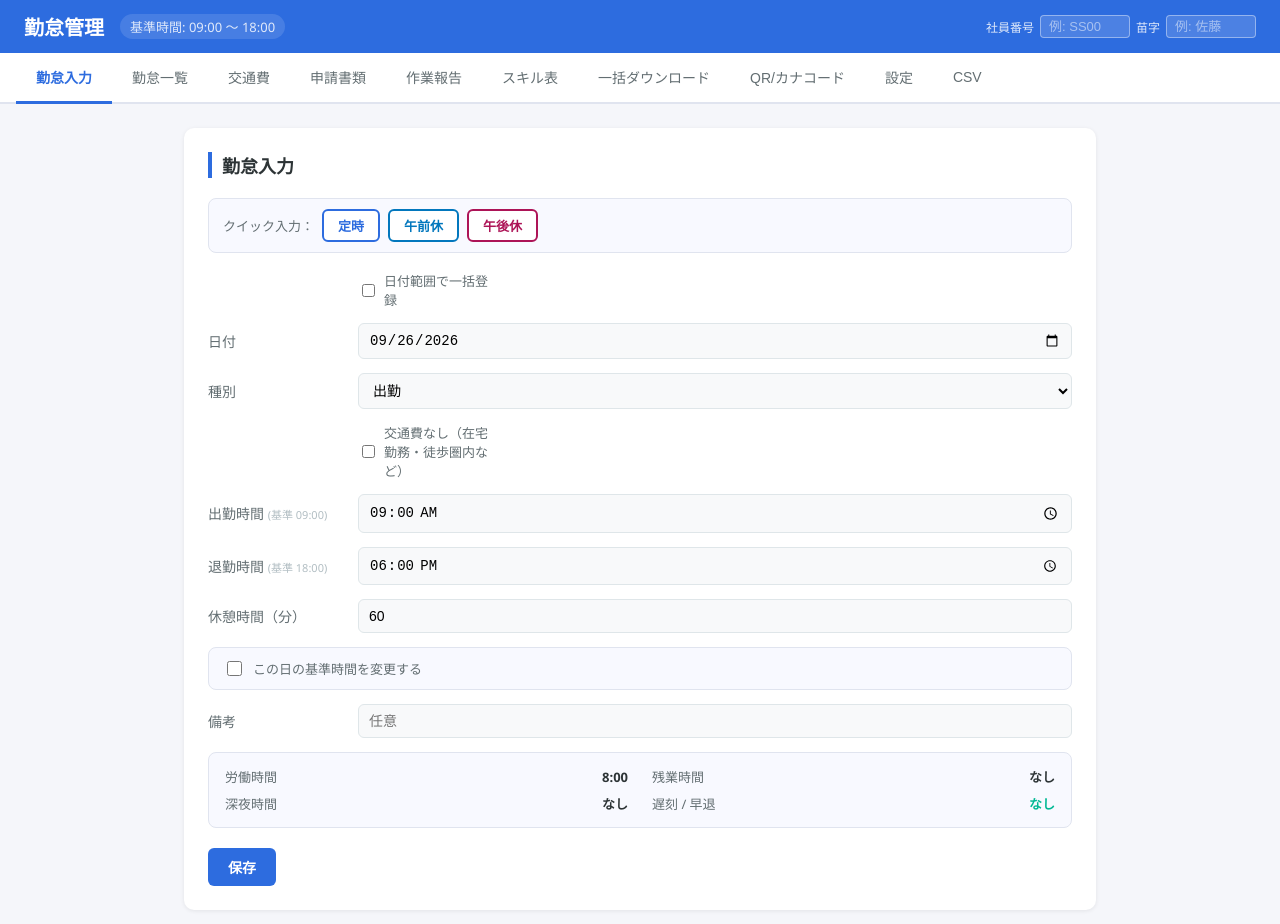
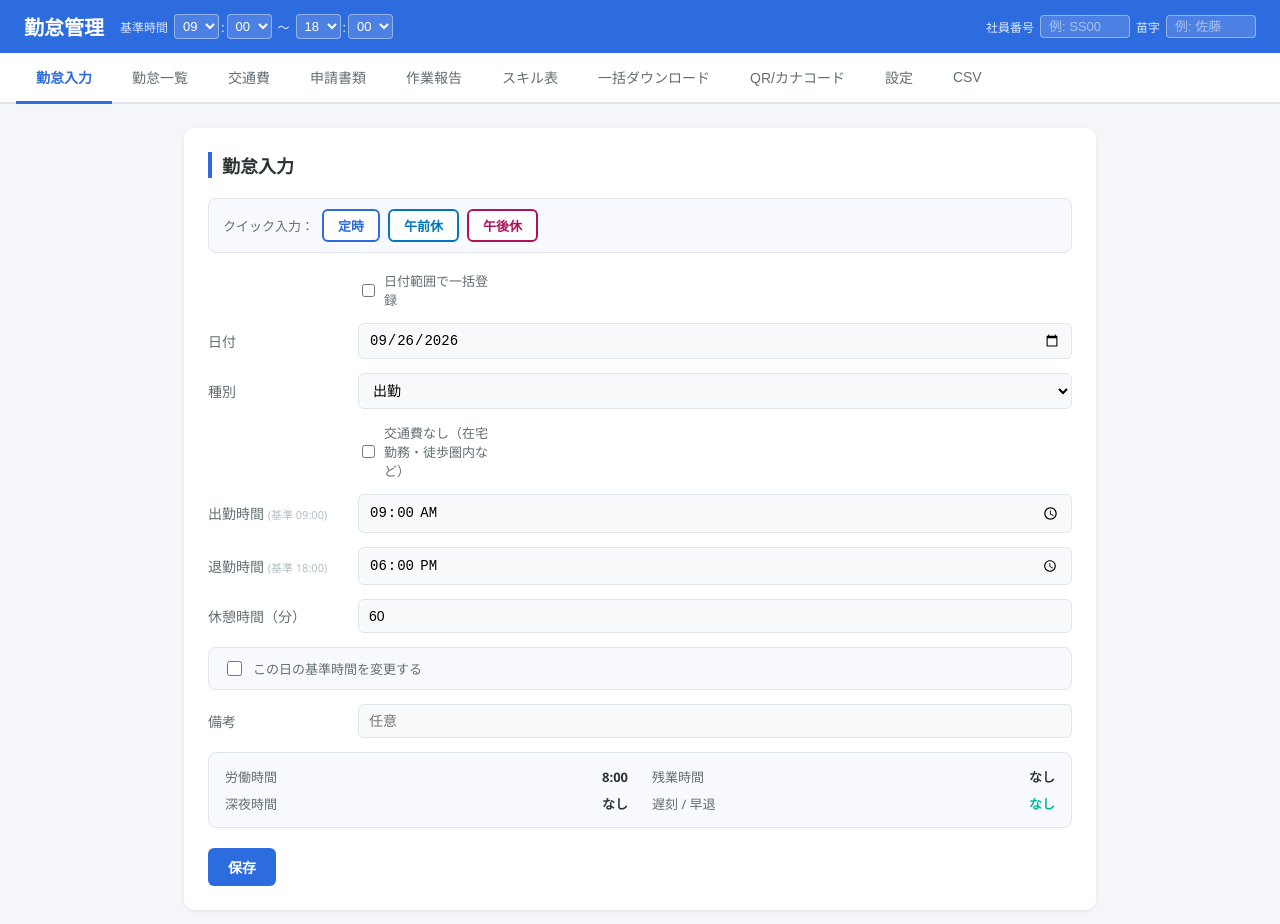
Before and after one commit to Satou-h/my-clocking-app2, a React (Vite) app: page / in a window 1280 px wide. Shown: the top 924 px of the page. Built offline with nearby package versions, Linux system fonts and the light colour scheme.

Commit message:
一括ダウンロードの休暇申請のチェック処理修正

```diff
--- a/src/App.css
+++ b/src/App.css
@@ -31,12 +31,36 @@ body {
   font-size: 20px;
   font-weight: 700;
 }
-.header-sub {
+.header-worktime {
+  display: flex;
+  align-items: center;
+  gap: 6px;
+}
+.time-select {
+  display: inline-flex;
+  align-items: center;
+  gap: 2px;
+}
+.time-select-colon {
   font-size: 13px;
   opacity: 0.85;
-  background: rgba(255,255,255,0.15);
-  padding: 3px 10px;
-  border-radius: 20px;
+}
+/* .header-worktime を付けて、モバイル用の .header-profile-input の幅指定より優先させる */
+.header-worktime .header-time-select {
+  width: auto;
+  min-width: 0;
+  flex: none;
+  padding: 3px 4px;
+  cursor: pointer;
+}
+/* 青いヘッダー上の白文字のままだと、開いた選択肢（白背景）が読めないため */
+.header-time-select option {
+  color: #2d3436;
+  background: #fff;
+}
+.header-time-sep {
+  font-size: 12px;
+  opacity: 0.85;
 }
 .header-profile {
   display: flex;
@@ -1313,9 +1337,6 @@ hr {
     gap: 8px;
     padding: 10px 14px;
   }
-  .header-sub {
-    font-size: 12px;
-  }
   .header-profile {
     margin-left: 0;
     flex-wrap: wrap;
--- a/src/App.tsx
+++ b/src/App.tsx
@@ -13,6 +13,7 @@ import AttendanceForm from './components/AttendanceForm';
 import AttendanceList from './components/AttendanceList';
 import CSVImport from './components/CSVImport';
 import TransferTab from './components/TransferTab';
+import TimeSelect from './components/TimeSelect';
 import type { TransferMeta } from './utils/transfer';
 import WorkSettingsForm from './components/WorkSettingsForm';
 import TransportTab from './components/TransportTab';
@@ -90,6 +91,12 @@ export default function App() {
   function handleSavePaidLeave(settings: PaidLeaveSettings[]) {
     setPaidLeave(settings);
     savePaidLeaveSettings(settings);
+  }
+
+  // ヘッダーの基準時間は選択したその場で保存する
+  function handleWorkTimeChange(key: 'standardStartTime' | 'standardEndTime', value: string) {
+    if (!value) return;
+    handleSaveWorkSettings({ ...workSettings, [key]: value });
   }
 
   function handleSaveWorkSettings(settings: WorkSettings) {
@@ -205,9 +212,22 @@ export default function App() {
     <div className="app">
       <header className="app-header">
         <h1>勤怠管理</h1>
-        <span className="header-sub">
-          基準時間: {workSettings.standardStartTime} 〜 {workSettings.standardEndTime}
-        </span>
+        <div className="header-worktime">
+          <span className="header-profile-label">基準時間</span>
+          <TimeSelect
+            className="header-profile-input header-time-select"
+            value={workSettings.standardStartTime}
+            onChange={(v) => handleWorkTimeChange('standardStartTime', v)}
+            ariaLabel="基準出勤時間"
+          />
+          <span className="header-time-sep">〜</span>
+          <TimeSelect
+            className="header-profile-input header-time-select"
+            value={workSettings.standardEndTime}
+            onChange={(v) => handleWorkTimeChange('standardEndTime', v)}
+            ariaLabel="基準退勤時間"
+          />
+        </div>
         <div className="header-profile">
           <label className="header-profile-label">社員番号</label>
           <input
@@ -317,7 +337,6 @@ export default function App() {
         {tab === 'settings' && (
           <WorkSettingsForm
             settings={workSettings}
-            onSave={handleSaveWorkSettings}
             onClearAttendance={handleClearAttendance}
             onClearTransport={handleClearTransport}
             onClearAll={handleClearAll}
--- /dev/null
+++ b/src/components/TimeSelect.tsx
@@ -0,0 +1,45 @@
+interface Props {
+  /** HH:MM 形式 */
+  value: string;
+  onChange: (value: string) => void;
+  /** 分の刻み（既定: 10分） */
+  minuteStep?: number;
+  className?: string;
+  ariaLabel?: string;
+}
+
+const pad = (n: number) => String(n).padStart(2, '0');
+
+/**
+ * 時・分をドロップダウンで選ぶ時刻入力。
+ * input type="time" の step は端末によって無視されるため、分の刻みを確実に揃えたい箇所で使う。
+ */
+export default function TimeSelect({ value, onChange, minuteStep = 10, className, ariaLabel }: Props) {
+  const [h = 0, m = 0] = value.split(':').map(Number);
+  const minutes = Array.from({ length: Math.ceil(60 / minuteStep) }, (_, i) => i * minuteStep);
+  // 既存の設定値が刻みに合わない場合（例: 08:45）も値を失わないよう候補に含める
+  if (!minutes.includes(m)) minutes.push(m);
+  minutes.sort((a, b) => a - b);
+
+  return (
+    <span className="time-select" role="group" aria-label={ariaLabel}>
+      <select
+        className={className}
+        value={h}
+        onChange={(e) => onChange(`${pad(Number(e.target.value))}:${pad(m)}`)}
+        aria-label={ariaLabel ? `${ariaLabel}（時）` : '時'}
+      >
+        {Array.from({ length: 24 }, (_, i) => <option key={i} value={i}>{pad(i)}</option>)}
+      </select>
+      <span className="time-select-colon">:</span>
+      <select
+        className={className}
+        value={m}
+        onChange={(e) => onChange(`${pad(h)}:${pad(Number(e.target.value))}`)}
+        aria-label={ariaLabel ? `${ariaLabel}（分）` : '分'}
+      >
+        {minutes.map((i) => <option key={i} value={i}>{pad(i)}</option>)}
+      </select>
+    </span>
+  );
+}
--- a/src/components/WorkSettingsForm.tsx
+++ b/src/components/WorkSettingsForm.tsx
@@ -1,55 +1,28 @@
-import { useState } from 'react';
 import type { WorkSettings } from '../types/attendance';
 
 interface Props {
   settings: WorkSettings;
-  onSave: (settings: WorkSettings) => void;
   onClearAttendance: () => void;
   onClearTransport: () => void;
   onClearAll: () => void;
 }
 
-export default function WorkSettingsForm({ settings, onSave, onClearAttendance, onClearTransport, onClearAll }: Props) {
-  const [startTime, setStartTime] = useState(settings.standardStartTime);
-  const [endTime, setEndTime] = useState(settings.standardEndTime);
-  const [saved, setSaved] = useState(false);
-
-  function handleSubmit(e: React.FormEvent) {
-    e.preventDefault();
-    onSave({ standardStartTime: startTime, standardEndTime: endTime });
-    setSaved(true);
-    setTimeout(() => setSaved(false), 2000);
-  }
+export default function WorkSettingsForm({ settings, onClearAttendance, onClearTransport, onClearAll }: Props) {
+  const { standardStartTime: startTime, standardEndTime: endTime } = settings;
 
   return (
     <div className="work-settings-form">
       <h2>勤務時間設定</h2>
       <p className="hint">
-        基準出退勤時間を設定します。この時間を基準に遅刻・早退・残業・深夜時間を計算します。
+        基準出退勤時間は画面上部のヘッダーで変更できます。この時間を基準に遅刻・早退・残業・深夜時間を計算します。
       </p>
-
-      <form onSubmit={handleSubmit}>
-        <div className="form-row">
-          <label>標準出勤時間</label>
-          <input
-            type="time"
-            value={startTime}
-            onChange={(e) => setStartTime(e.target.value)}
-            required
-          />
-        </div>
-        <div className="form-row">
-          <label>標準退勤時間</label>
-          <input
-            type="time"
-            value={endTime}
-            onChange={(e) => setEndTime(e.target.value)}
-            required
-          />
-        </div>
 
       <div className="settings-info">
         <div className="info-grid">
+          <div className="info-item">
+            <span className="info-label">基準時間</span>
+            <span className="info-value">{startTime} 〜 {endTime}</span>
+          </div>
           <div className="info-item">
             <span className="info-label">所定労働時間</span>
             <span className="info-value">
@@ -74,12 +47,6 @@ export default function WorkSettingsForm({ settings, onSave, onClearAttendance,
           </div>
         </div>
       </div>
-
-        <div className="form-actions">
-          <button type="submit" className="btn btn-primary">設定を保存</button>
-          {saved && <span className="save-notice">保存しました</span>}
-        </div>
-      </form>
 
       <hr />
 
--- a/src/utils/completeness.ts
+++ b/src/utils/completeness.ts
@@ -119,6 +119,10 @@ export function checkMonthCompleteness(
     .flatMap((e) => {
       const rec = recordByDate.get(e.date);
       if (!rec || rec.type === e.leaveType) return [];
+      // 計画有給は休暇申請書が不要な区分のため、申請書に含まれている場合は不要なデータとして扱う
+      if (rec.type === 'planned_paid_leave') {
+        return [`${fmtDateShort(e.date)}は計画有給のため休暇申請は不要です。休暇申請書から削除してください`];
+      }
       return [`${fmtDateShort(e.date)}の区分が一致しません（勤務表: ${ATTENDANCE_TYPE_LABELS[rec.type]}、休暇申請: ${LEAVE_LABELS[e.leaveType]}）`];
     });
 
```
Lines whose indentation alone changed are shown as unchanged.
